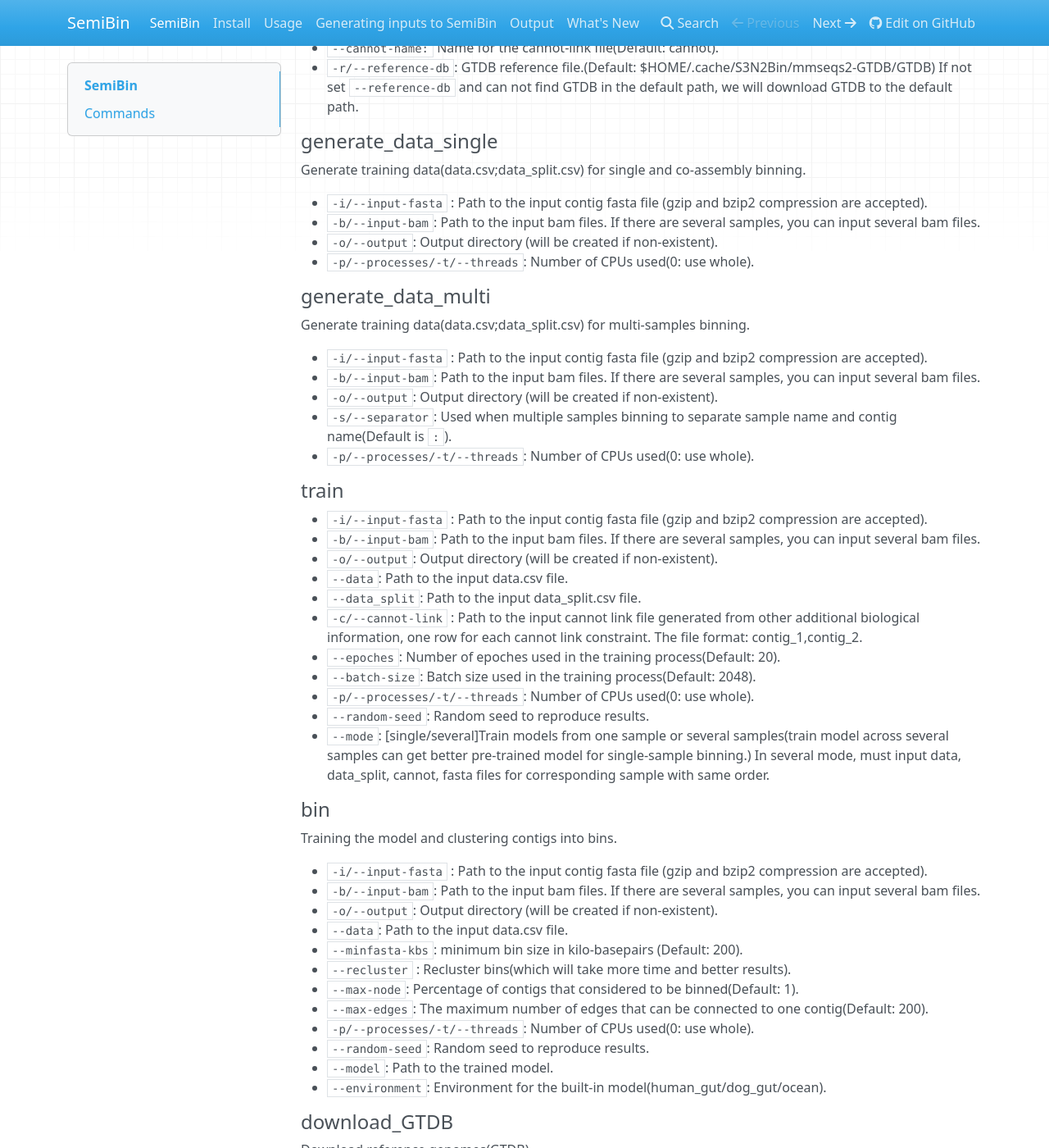
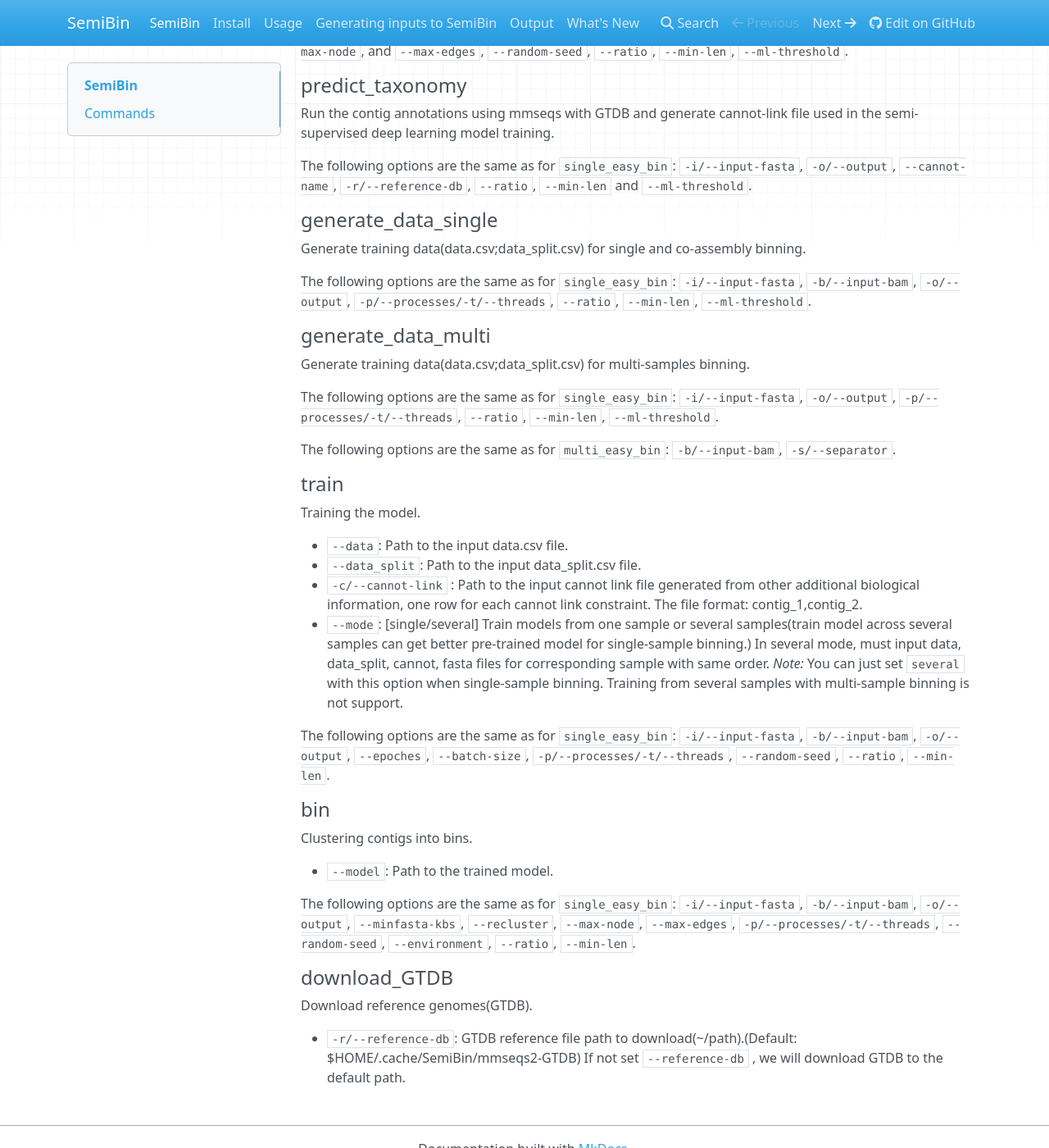
Before and after one commit to BigDataBiology/SemiBin, an MkDocs documentation site: the page built from docs/index.md, in a window 1280 px wide and 1400 px high, scrolled down 1682 px. Shown: the whole window at 82% size. Built offline with MkDocs 1.6.1, drawn with Linux system fonts in a browser that asks for light colours; nearby versions of some CDN libraries; some of the changed text lies outside the part shown.

Commit message:
Better Doc

```diff
--- a/docs/index.md
+++ b/docs/index.md
@@ -39,9 +39,9 @@
 Reconstruct bins with single or co-assembly binning using one line command.
 
 * `-i/--input-fasta` : Path to the input contig fasta file (gzip and bzip2 compression are accepted).
-* `-b/--input-bam`: Path to the input BAM files.
+* `-b/--input-bam`: Path to the input BAM files. You can pass multiple BAM files, one per sample.
 * `-o/--output`: Output directory (will be created if non-existent).
-* `--cannot-name:` Name for the cannot-link file(Default: cannot).
+* `--cannot-name:` Name for the cannot-link file (Default: cannot).
 * `-r/--reference-db`: GTDB reference file.(Default: $HOME/.cache/SemiBin/mmseqs2-GTDB/GTDB) If not set `--reference-db` and can not find GTDB in the default path, we will download GTDB to the default path.
 * `-p/--processes/-t/--threads`: Number of CPUs used(0: use whole).
 * `--minfasta-kbs`: minimum bin size in kilo-basepairs (Default: 200).
@@ -52,81 +52,63 @@
 * `--max-edges`: The maximum number of edges that can be connected to one contig(Default: 200).
 * `--random-seed`: Random seed to reproduce results.
 * `--environment`: Environment for the built-in model(human_gut/dog_gut/ocean).
+* `--ratio` : If the ratio of the number of base pairs of contigs between 1000-2500 bp smaller than this value, the minimal length will be set as 1000bp, otherwise2500bp. If you set -m parameter, you do not need to use this parameter. If you use SemiBin with multi steps and you use this parameter, please use this parameter consistently with all subcommands(Default: 0.05).
+* `-m/--min-len` : Minimal length for contigs in binning. If you use SemiBin with multi steps and you use this parameter, please use this parameter consistently with all subcommands.(Default: SemiBin chooses 1000bp or 2500bp according the ratio of the number of base pairs of contigs between 1000-2500 bp).
+* `--ml-threshold` : Length threshold for generating must-link constraints.(By default, the threshold is calculated from the contig, and the default minimum value is 4,000 bp)
 
 #### multi_easy_bin
 
 Reconstruct bins with multi-samples binning using one line command.
 
-
-* `-b/--input-bam`: Path to the input BAM files. Unlike in `single_easy_bin`, you can pass multiple BAM files, one per sample
+* `-b/--input-bam`: Path to the input BAM files. You can pass multiple BAM files, one per sample.
 * `-s/--separator`: Used when multiple samples binning to separate sample name and contig name(Default is `:`).
 
 The following options (including synonyms) are the same as for
 `single_easy_bin`: `--input-fasta`, `--output`, `--reference-db`,
 `--processes`, `--minfasta-kbs`, `--recluster`,`--epoches`, `--batch-size`, `--max-node`, and
-`--max-edges`, `--random-seed`.
+`--max-edges`, `--random-seed`, `--ratio`, `--min-len`, `--ml-threshold`.
 
 #### predict_taxonomy
 
 Run the contig annotations using mmseqs with GTDB and generate cannot-link file used in the semi-supervised deep learning model training.
 
-* `-i/--input-fasta` : Path to the input contig fasta file (gzip and bzip2 compression are accepted).
-* `-o/--output`: Output directory (will be created if non-existent).
-* `--cannot-name:` Name for the cannot-link file(Default: cannot).
-* `-r/--reference-db`: GTDB reference file.(Default: $HOME/.cache/S3N2Bin/mmseqs2-GTDB/GTDB) If not set `--reference-db` and can not find GTDB in the default path, we will download GTDB to the default path.
+The following options are the same as for `single_easy_bin`: `-i/--input-fasta`, `-o/--output`, `--cannot-name`, `-r/--reference-db`, `--ratio`, `--min-len` and `--ml-threshold`.
 
 #### generate_data_single
 
 Generate training data(data.csv;data_split.csv) for single and co-assembly binning.
 
-* `-i/--input-fasta` : Path to the input contig fasta file (gzip and bzip2 compression are accepted).
-* `-b/--input-bam`: Path to the input bam files. If there are several samples, you can input several bam files.
-* `-o/--output`: Output directory (will be created if non-existent).
-* `-p/--processes/-t/--threads`: Number of CPUs used(0: use whole).
+The following options are the same as for `single_easy_bin`: `-i/--input-fasta`,  `-b/--input-bam`, `-o/--output`, `-p/--processes/-t/--threads`, `--ratio`, `--min-len`, `--ml-threshold`.
 
 #### generate_data_multi
 
 Generate training data(data.csv;data_split.csv) for multi-samples binning.
 
-* `-i/--input-fasta` : Path to the input contig fasta file (gzip and bzip2 compression are accepted).
-* `-b/--input-bam`: Path to the input bam files. If there are several samples, you can input several bam files.
-* `-o/--output`: Output directory (will be created if non-existent).
-* `-s/--separator`: Used when multiple samples binning to separate sample name and contig name(Default is `:`).
-* `-p/--processes/-t/--threads`: Number of CPUs used(0: use whole).
+The following options are the same as for `single_easy_bin`: `-i/--input-fasta`, `-o/--output`, `-p/--processes/-t/--threads`, `--ratio`, `--min-len`, `--ml-threshold`.
+
+The following options are the same as for `multi_easy_bin`: `-b/--input-bam`, `-s/--separator`.
 
 #### train ####
 
-* `-i/--input-fasta` : Path to the input contig fasta file (gzip and bzip2 compression are accepted).
-* `-b/--input-bam`: Path to the input bam files. If there are several samples, you can input several bam files.
-* `-o/--output`: Output directory (will be created if non-existent).
+Training the model.
+
 * `--data`: Path to the input data.csv file.
 * `--data_split`: Path to the input data_split.csv file.
 * `-c/--cannot-link` : Path to the input cannot link file generated from other additional biological information, one row for each cannot link constraint. The file format: contig_1,contig_2.
-* `--epoches`: Number of epoches used in the training process(Default: 20).
-* `--batch-size`: Batch size used in the training process(Default: 2048).
-* `-p/--processes/-t/--threads`: Number of CPUs used(0: use whole).
-* `--random-seed`: Random seed to reproduce results.
-* `--mode`:  [single/several]Train models from one sample or several samples(train model across several samples can get better pre-trained model for single-sample binning.) In several mode, must input data, data_split, cannot, fasta files for corresponding sample with same order.
+* `--mode`:  [single/several] Train models from one sample or several samples(train model across several samples can get better pre-trained model for single-sample binning.) In several mode, must input data, data_split, cannot, fasta files for corresponding sample with same order. *Note:* You can just set `several` with this option when single-sample binning. Training from several samples with multi-sample binning is not support.
+
+The following options are the same as for `single_easy_bin`: `-i/--input-fasta`, `-b/--input-bam`, `-o/--output`, `--epoches`, `--batch-size`, `-p/--processes/-t/--threads`, `--random-seed`, `--ratio`, `--min-len`.
 
 #### bin
 
-Training the model and clustering contigs into bins.
+Clustering contigs into bins.
 
-* `-i/--input-fasta` : Path to the input contig fasta file (gzip and bzip2 compression are accepted).
-* `-b/--input-bam`: Path to the input bam files. If there are several samples, you can input several bam files.
-* `-o/--output`: Output directory (will be created if non-existent).
-* `--data`: Path to the input data.csv file.
-* `--minfasta-kbs`: minimum bin size in kilo-basepairs (Default: 200).
-* `--recluster` : Recluster bins(which will take more time and better results).
-* `--max-node`: Percentage of contigs that considered to be binned(Default: 1).
-* `--max-edges`: The maximum number of edges that can be connected to one contig(Default: 200).
-* `-p/--processes/-t/--threads`: Number of CPUs used(0: use whole).
-* `--random-seed`: Random seed to reproduce results.
 * `--model`: Path to the trained model.
-* `--environment`: Environment for the built-in model(human_gut/dog_gut/ocean).
+
+The following options are the same as for `single_easy_bin`: `-i/--input-fasta`, `-b/--input-bam`, `-o/--output`, `--minfasta-kbs`, `--recluster`, `--max-node`, `--max-edges`, `-p/--processes/-t/--threads`, `--random-seed`, `--environment`, `--ratio`, `--min-len`.
 
 #### download_GTDB
 
 Download reference genomes(GTDB).
 
-* `-r/--reference-db`: GTDB reference file path to download(~/path/GTDB).(Default: $HOME/.cache/SemiBin/mmseqs2-GTDB/GTDB) If not set `--reference-db` , we will download GTDB to the default path.
+* `-r/--reference-db`: GTDB reference file path to download(~/path).(Default: $HOME/.cache/SemiBin/mmseqs2-GTDB) If not set `--reference-db` , we will download GTDB to the default path.
```
Also changed, not shown: 1 other file.
